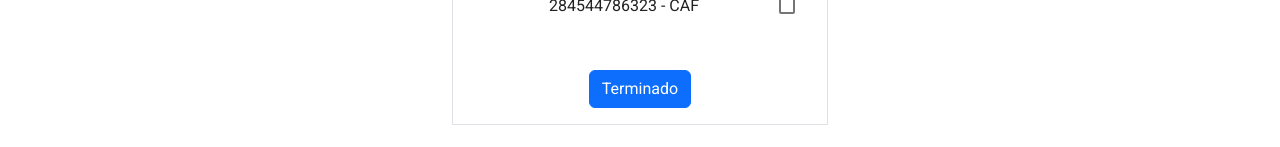
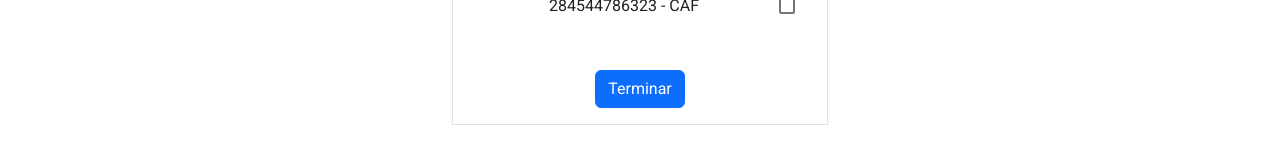
Before and after one commit to Jaicaza/neoSLD_front, an Angular app: page /maqueta002 in a window 1280 px wide. Shown: the part 335-482 px from the top of the page. Built offline with nearby package versions, Linux system fonts and the light colour scheme.

Commit message:
terminado boton condicion de maqueta002

```diff
--- a/src/app/components/card2/card2.component.html
+++ b/src/app/components/card2/card2.component.html
@@ -16,8 +16,11 @@
       <br>
 
       <br>
-      <button id="boton1" type="submit" class="btn btn-primary" routerLink="/maqueta001" (click)="booleanVar ? funcion1() : funcion2()">
-        {{ naf.selectedOptions.selected.length !== 0 ? 'Siguiente' : 'Terminado' }}
+      <button id="boton2" type="submit" (click)="onSubmit()" class="btn btn-primary" *ngIf="naf.selectedOptions.selected.length !== 0" routerLink="/maqueta003" >
+        Siguiente
+      </button>
+      <button id="boton3" type="submit" class="btn btn-primary" *ngIf="naf.selectedOptions.selected.length == 0" >
+        Terminar
       </button>
 
     </form>
--- a/src/app/components/card2/card2.component.ts
+++ b/src/app/components/card2/card2.component.ts
@@ -10,41 +10,16 @@ import { Router } from '@angular/router';
 export class Card2Component implements OnInit {
 
   form002 = new FormGroup({
-    firstInput: new FormControl('', Validators.required)
   });
 
   nafObligatorio: string[] = ['123123123145 - CAF', '145478554261 - CAF', '284544786323 - CAF'];
 
-  booleanVar!: boolean;
-
-
-  funcion1() {
-    alert("Termino");
-  }
-
-  funcion2() {
-    alert("Paso a la siguiente");
-  }
-
-  activaEdicion(){
-    //this.booleanVar = !this.booleanVar;
-
-    if(this.booleanVar){
-      this.funcion1;
-    }else{
-      this.funcion2;
-    }
-  }
-
-
 
   constructor(private router:Router) { }
 
-  ngOnInit(): void {
+  ngOnInit(): void { }
 
+  onSubmit() {
+      this.router.navigate(['maqueta003']);
+    }
   }
-
-
-
-
-}
```
